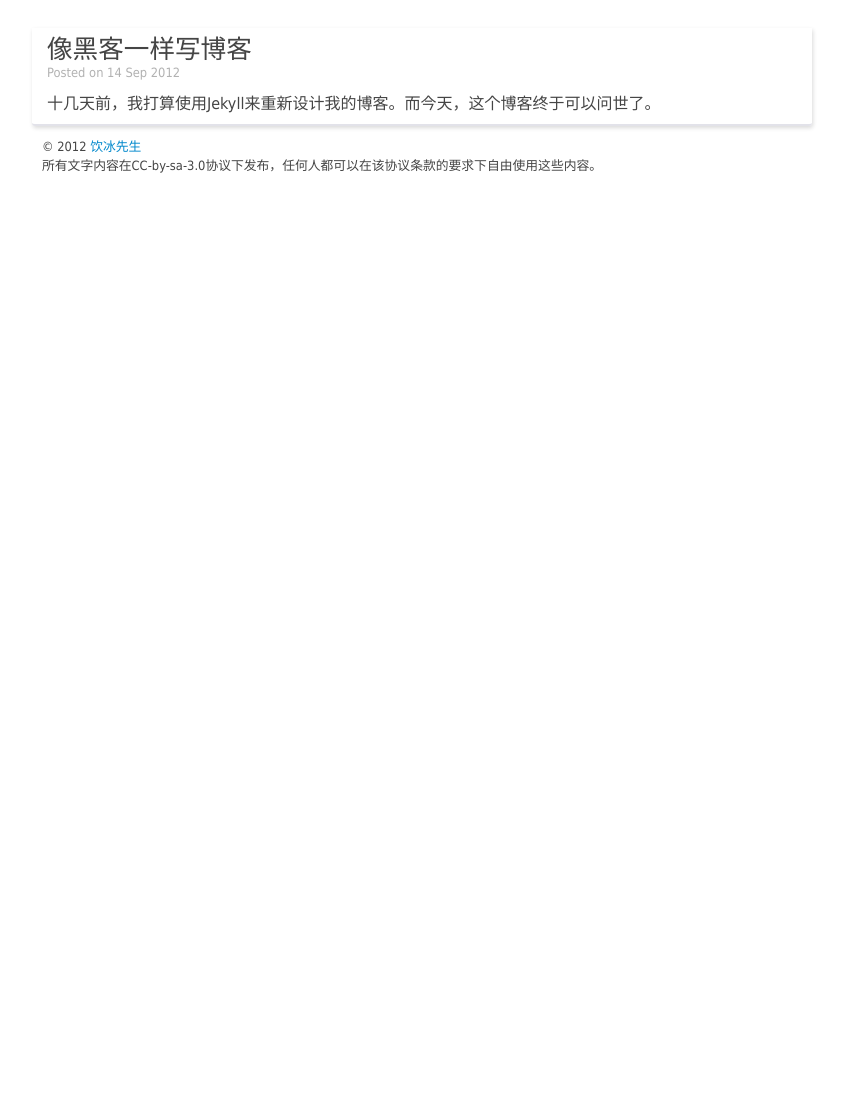
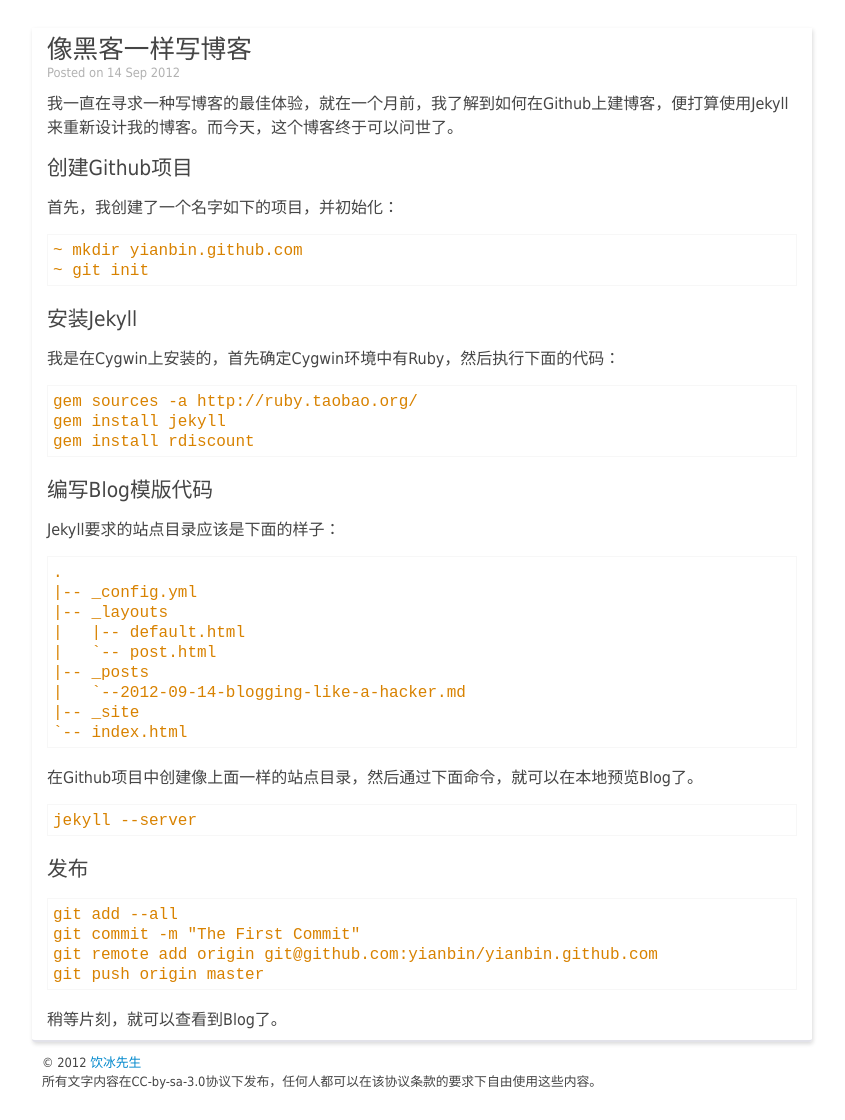
Before and after one commit to hopestar/yianbin.github.com, a Jekyll site: the page built from _posts/2012-09-14-blogging-like-a-hacker.md, in a window 1280 px wide. Shown: the whole page, without its empty margins (218-1063 px from the left). Built offline with Jekyll 4.4.1, drawn with Linux system fonts in a browser that asks for light colours; Markdown is read by kramdown in place of the engine named in the settings; before the commit the page ends 900 px from its top, so only the background shows below that.

Commit message:
Edit post: blogging like a hacker

```diff
--- a/_posts/2012-09-14-blogging-like-a-hacker.md
+++ b/_posts/2012-09-14-blogging-like-a-hacker.md
@@ -3,4 +3,47 @@
 title: 像黑客一样写博客
 ---
 
-十几天前，我打算使用Jekyll来重新设计我的博客。而今天，这个博客终于可以问世了。
+我一直在寻求一种写博客的最佳体验，就在一个月前，我了解到如何在Github上建博客，便打算使用Jekyll来重新设计我的博客。而今天，这个博客终于可以问世了。
+
+## 创建Github项目 ##
+
+首先，我创建了一个名字如下的项目，并初始化：
+
+    ~ mkdir yianbin.github.com
+    ~ git init
+
+## 安装Jekyll ##
+
+我是在Cygwin上安装的，首先确定Cygwin环境中有Ruby，然后执行下面的代码：
+
+    gem sources -a http://ruby.taobao.org/
+    gem install jekyll
+    gem install rdiscount
+
+## 编写Blog模版代码 ##
+
+Jekyll要求的站点目录应该是下面的样子：
+
+    .
+    |-- _config.yml
+    |-- _layouts
+    |   |-- default.html
+    |   `-- post.html
+    |-- _posts
+    |   `--2012-09-14-blogging-like-a-hacker.md
+    |-- _site
+    `-- index.html
+
+在Github项目中创建像上面一样的站点目录，然后通过下面命令，就可以在本地预览Blog了。
+
+    jekyll --server
+
+
+## 发布 ##
+
+    git add --all
+    git commit -m "The First Commit"
+    git remote add origin git@github.com:yianbin/yianbin.github.com
+    git push origin master
+
+稍等片刻，就可以查看到Blog了。
--- a/about.html
+++ b/about.html
@@ -5,7 +5,6 @@
 
 <div id="content">
   <h1>关于</h1>
-  <p>我是饮冰先生，北京邮电大学研究生，专业是计算机技术。</p>
-  <h2>关于此网站</h2>
-  <p>这个Blog使用Jekyll建立，使用Github来存储。如果你想进一步了解我的网站，请查看这篇文章，以及放在这里的源代码。</p>
+  <p>我是饮冰先生，1989年出生，天蝎座。北京邮电大学研究生，专业是计算机技术。“饮冰先生”取自梁启超的“饮冰室主人”。</p>
+  <p>这个Blog使用<a href="https://github.com/mojombo/jekyll">Jekyll</a>建立，使用<a href="https://github.com/">Github</a>来存储。如果你想进一步了解我的网站，请查看这篇文章，以及放在这里的源代码。</p>
 </div>
```
